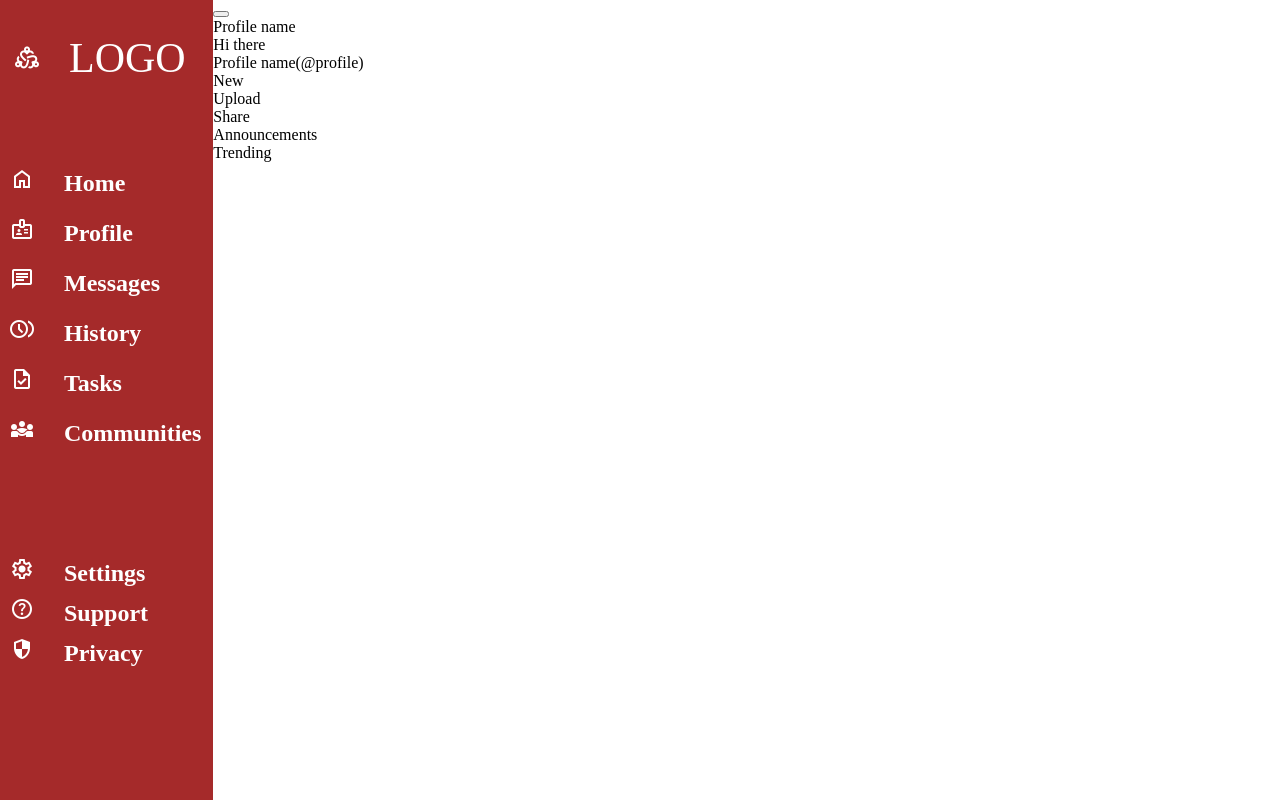
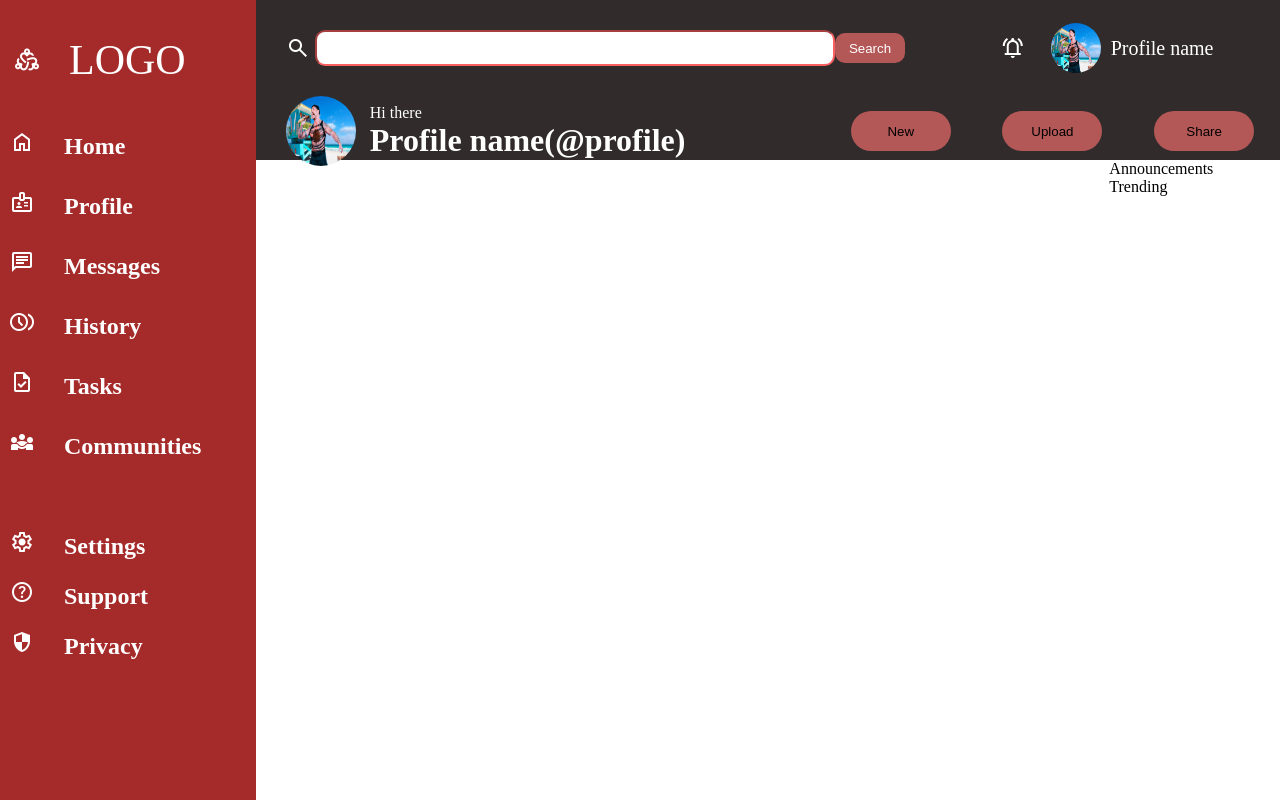
Before and after one commit to sebyta2011/Admin-dashboard, a plain HTML site: page index.html in a window 1280 px wide. Shown: the top 800 px of the page. Drawn offline with nearby package versions, Linux system fonts and the light colour scheme.

Commit message:
Header done

```diff
--- a/css/styles.css
+++ b/css/styles.css
@@ -3,16 +3,24 @@ body, html {
     margin: 0;
     width: 100vw;
     height: 100vh;
+    box-sizing: border-box;
 }
 
 body {
     display: grid;
-    grid-template-columns: 1fr 5fr;
+    grid-template-columns: 20vw 80vw;
 }
 
 a {
     text-decoration: none;
     color: white;
+}
+
+.sidebar {
+    background-color: brown;
+    color:white;
+    display: grid;
+    grid-template-rows: 15vh 50vh 15vh;
 }
 
 .logo {
@@ -28,27 +36,151 @@ a {
 
 .navigation {
     display:grid;
-    grid-template-rows: repeat(7, 1fr);
+    grid-template-rows: repeat(6, 60px);
 }
 
 .navigation-item {
     font-size: 24px;
     margin: 10px;
     font-weight: bold;
-    /* display: flex;
-    gap: 20px; */
+    display: inline-block;
 }
 
-.sidebar {
-    background-color: brown;
-    color:white;
-    display: grid;
-    grid-template-rows: 1fr 3fr 2fr 4fr;
-    gap: 40px;
-}
 
 .material-symbols-outlined {
     margin-right: 30px;
-    height:24px;
+}
+
+.main-content {
+    display:grid;
+    grid-template: 20vh 80vh / 5fr 1fr;
+}
+
+
+
+.header {
+    display:grid;
+    grid-column: 1 / 3;
+    grid-row: 1;
+    grid-template-rows: 1fr 2fr;
+    background-color: rgb(49, 43, 43);
+    color: white;
+}
+
+.top-header {
+    display:grid;
+    grid-template: 1fr / 8fr 3fr;
+    align-items: center;
+}
+
+#searchbar-container {
+    margin: 30px;
     display:flex;
+    align-items: center;
 }
+
+.searchbar {
+    width: 40vw;
+    height: 30px;
+    border-radius: 10px;
+    margin-left: -25px;
+    border-color: rgb(250, 96, 96);
+    color: brown;
+    font-weight: bold;
+    font-size: 20px;;
+}
+
+.searchbar:focus {
+    background-color: rgb(202, 187, 187);
+    border-color: brown;
+    transition: 0.5s;
+}
+
+.search-button {
+    height: 30px;
+    width: 70px;
+    border-radius: 10px;
+    background-color: rgb(179, 87, 87);
+    color:white;
+}
+
+.search-button:hover,
+.post-buttons button:hover {
+    background-color: rgb(243, 142, 142);
+    transition: 0.3s;
+}
+
+.search-button:active,
+.post-buttons button:active {
+    background-color: brown;
+    transition: 0.2s;
+}
+
+.account {
+    display:grid;
+    grid-template-columns: 50px 60px 1fr;
+    align-items: center;
+}
+
+.profile-image {
+    width: 50px;
+    height: 50px;
+    border-radius: 50px;
+}
+
+.name {
+    font-size: 20px;
+}
+
+.big-name {
+    font-size: 32px;
+    font-weight: bold;
+}
+
+button {
+    border:none;
+    outline: none;
+}
+
+.bottom-header {
+    display:grid;
+    grid-template: 1fr / 1fr 4fr 4fr;
+    align-items: center;
+}
+
+.bottom-header .profile-image {
+    width: 70px;
+    height: 70px;
+    margin-left: 30px;
+}
+
+.post-buttons {
+    display: grid;
+    grid-template: 1fr / 1fr 1fr 1fr;
+    justify-items: center;
+    align-items: end;
+}
+
+.post-buttons button {
+    width: 100px;
+    height: 40px;
+    background-color: rgb(179, 87, 87);
+    border-radius: 20px;
+}
+
+
+
+
+
+
+
+
+.posts-container {
+    grid-row: 2/3;
+    grid-column: 1/2;
+}
+
+.interesting-stuff {
+    grid-row: 2;
+    grid-column: 2;
+}
--- a/index.html
+++ b/index.html
@@ -78,20 +78,29 @@
     <div class="main-content">
             <div class="header">
                 <div class="top-header">
-                    <div class="searchbar"></div>
+                    <form action="" id="searchbar-container" method="get">
+                        <span class="material-symbols-outlined">
+                            search
+                            </span>
+                        <input type="text" name="searchbar" class="searchbar">
+                        <button type="submit" class="search-button">Search</button>
+                    </form>
                     <div class="account">
-                        <button class="notifications"></button>
-                        <div class="profile-img"></div>
+                        <span class="material-symbols-outlined">
+                            notifications_active
+                            </span>
+                        <img class="profile-image" src="css/ricky-churro.png">
                         <div class="name">Profile name</div>
                     </div>
                 </div>
 
                 <div class="bottom-header">
+                    <img class="profile-image" src="css/ricky-churro.png">
                     <div class="hi">Hi there <br><span class="big-name">Profile name(@profile)</span></div>
                     <div class="post-buttons">
-                        <div class="new">New</div>
-                        <div class="upload">Upload</div>
-                        <div class="share">Share</div>
+                        <button>New</button>
+                        <button>Upload</button>
+                        <button>Share</button>
                     </div>
                 </div>
             </div>
```
Also changed, not shown: css/ricky-churro.png (added).
